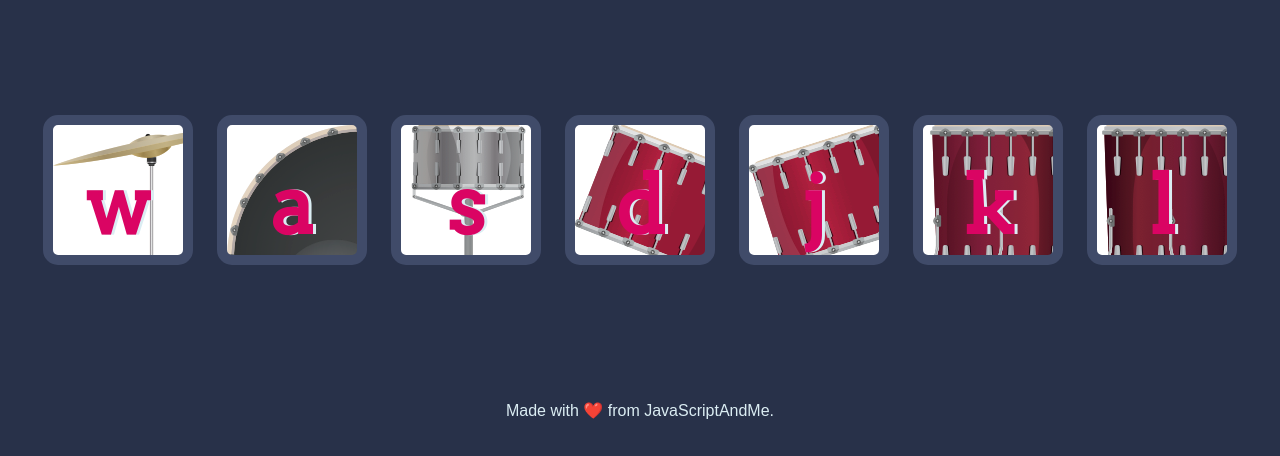
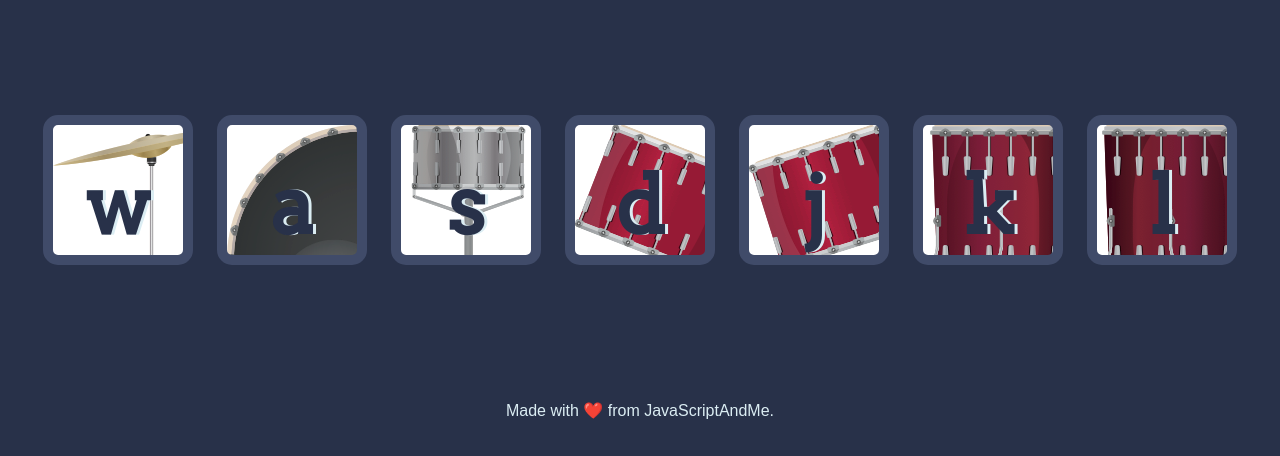
Before and after one commit to padhu-bot/drumkit, a plain HTML site: page index.html in a window 1280 px wide. Shown: the part 174-630 px from the top of the page. Drawn offline with Linux system fonts and the light colour scheme.

Commit message:
font update

```diff
--- a/styles.css
+++ b/styles.css
@@ -69,7 +69,7 @@ background-image: url("./images/tom4.png");
   font-family: 'Arvo', cursive;
   line-height: 2;
   font-weight: 900;
-  color: #DA0463;
+  color:#283149;
   text-shadow: 3px 0 #DBEDF3;
   border-radius: 15px;
   display: inline-block;
```
